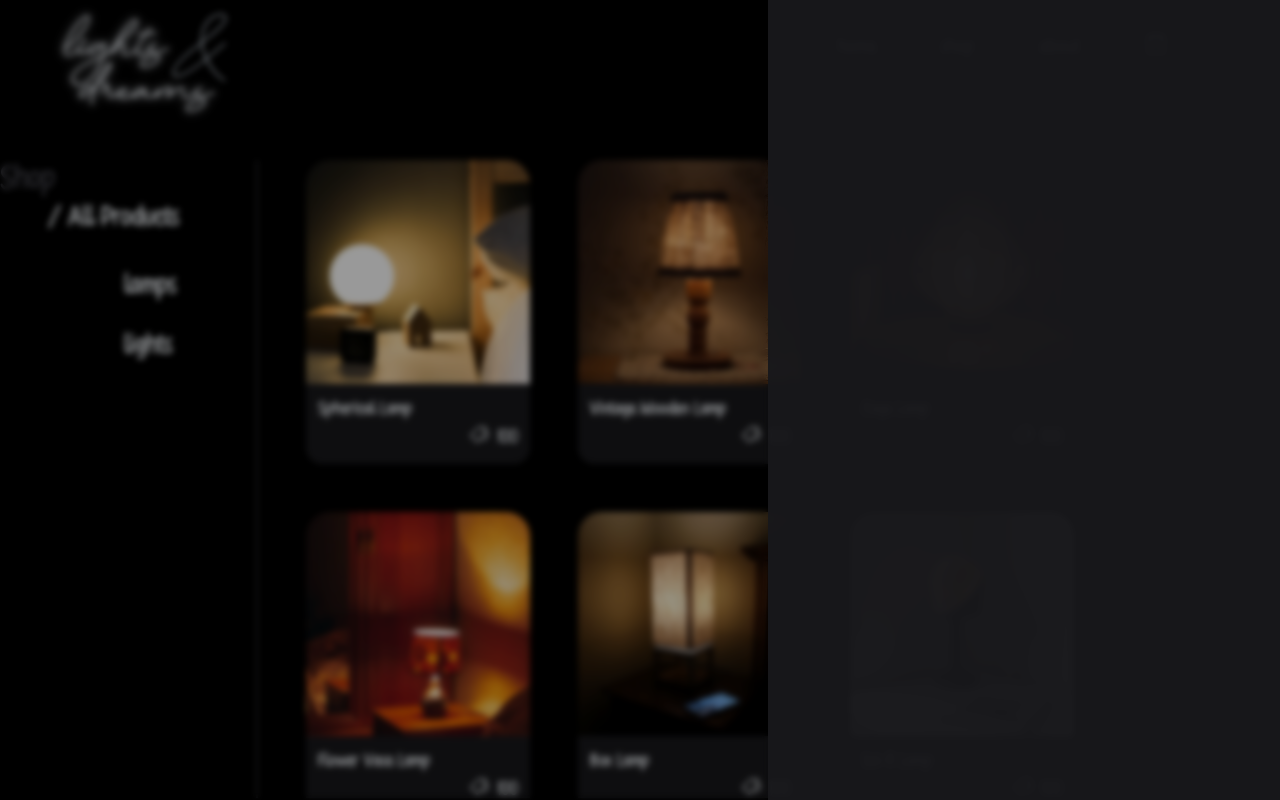
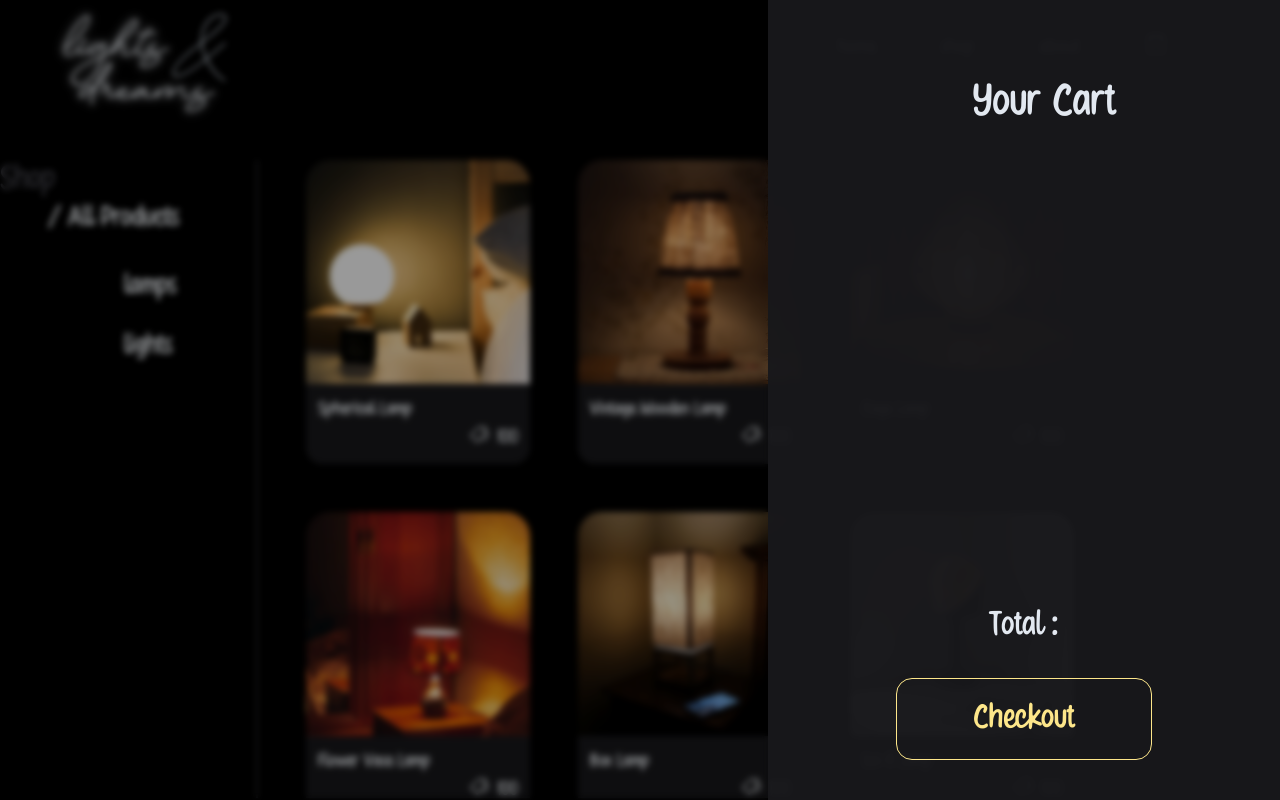
Before and after one commit to chromecodes/shopping-cart, a React (Vite) app: page /Shop in a window 1280 px wide. Both pictures are taken after a click on the icon 1156 px from the left and 44 px from the top of the page. Built offline with nearby package versions, Linux system fonts and the light colour scheme.

Commit message:
updated file

```diff
--- a/src/App.jsx
+++ b/src/App.jsx
@@ -17,14 +17,21 @@ export default function App() {
     updateShowCart(false);
   };
 
+  const addItem = (item) => {
+    updateCart([...cart, item]);
+  };
+
   return (
     <>
       <div className='app bg-slate-100'>
-        {showCart ? <Cart close={closeCart} /> : undefined}
+        {showCart ? <Cart close={closeCart} cart={cart} /> : false}
         <Header open={openCart} />
         <Routes>
           <Route path='/' element={<Home />} />
-          <Route path='/Shop' element={<Shop />} />
+          <Route
+            path='/Shop'
+            element={<Shop open={openCart} add={addItem} />}
+          />
           <Route path='/About' element={<About />} />
         </Routes>
       </div>
--- a/src/components/Card.jsx
+++ b/src/components/Card.jsx
@@ -1,7 +1,7 @@
 import React, { useState } from "react";
 import { VscTag } from "react-icons/vsc";
 
-const Card = ({ item }) => {
+const Card = ({ item, open, add }) => {
   const [aaa, setaaa] = useState(false);
 
   const expand = (e) => {
@@ -43,7 +43,12 @@ const Card = ({ item }) => {
   };
 
   const addItem = () => {
-    console.log(item);
+    add(item);
+  };
+
+  const checkoutItem = () => {
+    add(item);
+    open();
   };
 
   return (
@@ -80,7 +85,10 @@ const Card = ({ item }) => {
                 >
                   Add to Cart
                 </button>
-                <button className='out p-5 w-1/2 bg-slate-600 rounded-br-3xl '>
+                <button
+                  onClick={checkoutItem}
+                  className='out p-5 w-1/2 bg-slate-600 rounded-br-3xl '
+                >
                   Checkout
                 </button>
               </div>
--- a/src/components/Cart.jsx
+++ b/src/components/Cart.jsx
@@ -1,7 +1,14 @@
 import React from "react";
 import { motion } from "framer-motion";
+import Item from "./Item";
 
-const Cart = ({ close }) => {
+const Cart = ({ close, cart }) => {
+  const displayItems = () => {
+    return cart.map((item) => {
+      return <Item item={item} />;
+    });
+  };
+
   const cartWinOpen = {
     orgin: {
       background: "linear-gradient(90deg, rgba(0,0,0,0) 0%, rgba(0,0,0,0) 0%)",
@@ -30,7 +37,7 @@ const Cart = ({ close }) => {
     <motion.div
       initial={"orgin"}
       animate={"present"}
-      className='cartCnt absolute flex h-screen w-screen bg-transparent z-[3]'
+      className='cartCnt absolute flex h-screen w-screen bg-transparent z-[3] text-slate-200'
     >
       <motion.div
         onClick={close}
@@ -48,8 +55,25 @@ const Cart = ({ close }) => {
           duration: 0.05,
           ease: [0.51, 0.92, 0.24, 1.15],
         }}
-        className='cart w-2/5 bg-zinc-900'
-      ></motion.div>
+        className='cart w-2/5 bg-zinc-900 p-10 flex flex-col gap-y-8 justify-between items-center'
+      >
+        <div className='cartName pt-10 pl-10 text-5xl font-inherit'>
+          Your Cart
+        </div>
+        <div className='cartItems flex grow flex-wrap over gap-5'>
+          {displayItems()}
+        </div>
+        <div className='total text-4xl '> Total :</div>
+        <motion.button
+          whileTap={{ scale: "0.9" }}
+          whileHover={{
+            boxShadow: "0px 0px 10px 0px #fcd34d",
+          }}
+          className='out bg-Black text-amber-200 text-4xl rounded-2xl border border-amber-200 w-64 p-5'
+        >
+          Checkout
+        </motion.button>
+      </motion.div>
     </motion.div>
   );
 };
--- a/src/components/Shop.jsx
+++ b/src/components/Shop.jsx
@@ -3,13 +3,13 @@ import Card from "./Card";
 import { Products } from "./data";
 import { motion } from "framer-motion";
 
-const Shop = () => {
+const Shop = ({ open, add }) => {
   const [items, setItems] = useState(Products);
   const [current, setCurrent] = useState("All Products");
 
   const createItem = () => {
     return items.map((item) => {
-      return <Card item={item} />;
+      return <Card item={item} open={open} add={add} />;
     });
   };
 
--- a/src/index.css
+++ b/src/index.css
@@ -47,13 +47,17 @@
   background-color: black;
   font-family: sss;
 }
+.cartCnt {
+  font-family: sss;
+}
 .num {
   font-family: aaa;
 }
 .cardContainer {
   overflow-y: scroll;
 }
-.cardContainer {
+.cardContainer,
+.cartItems {
   overflow-y: scroll;
 }
 
```
